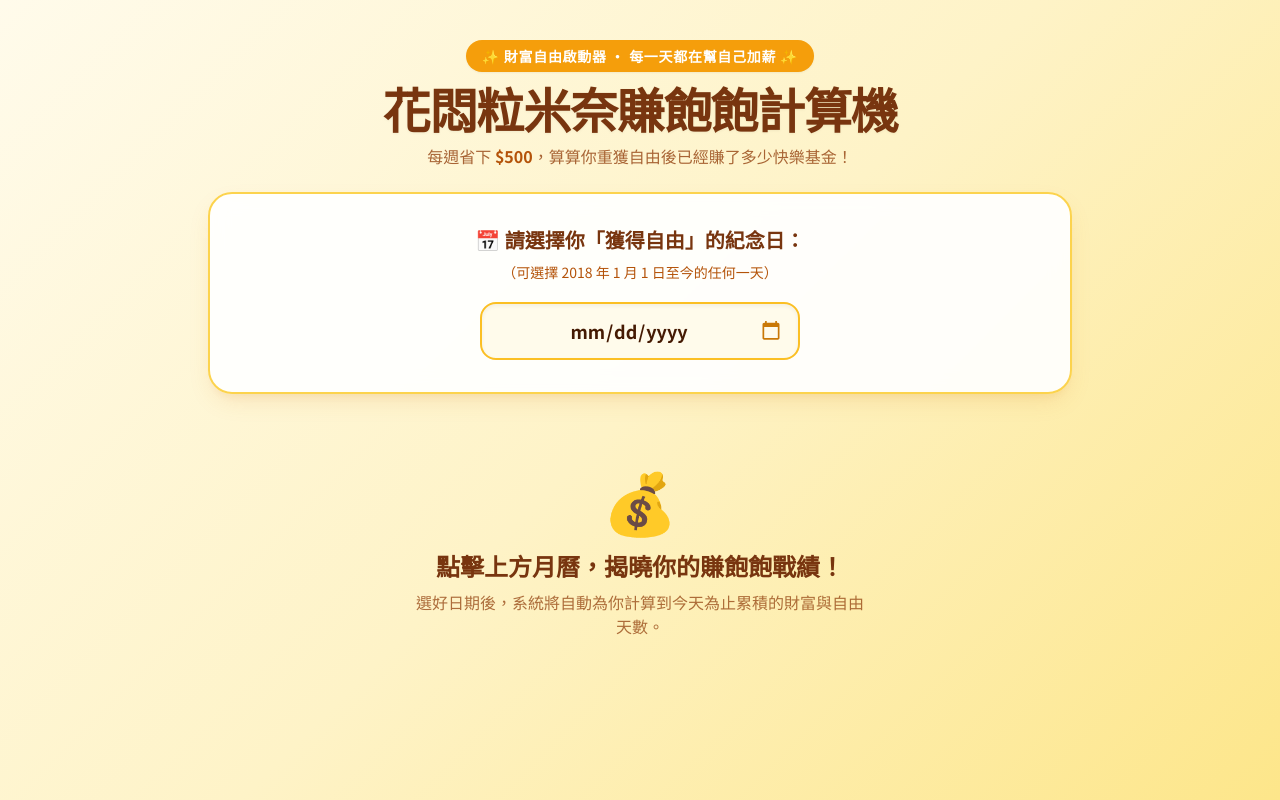
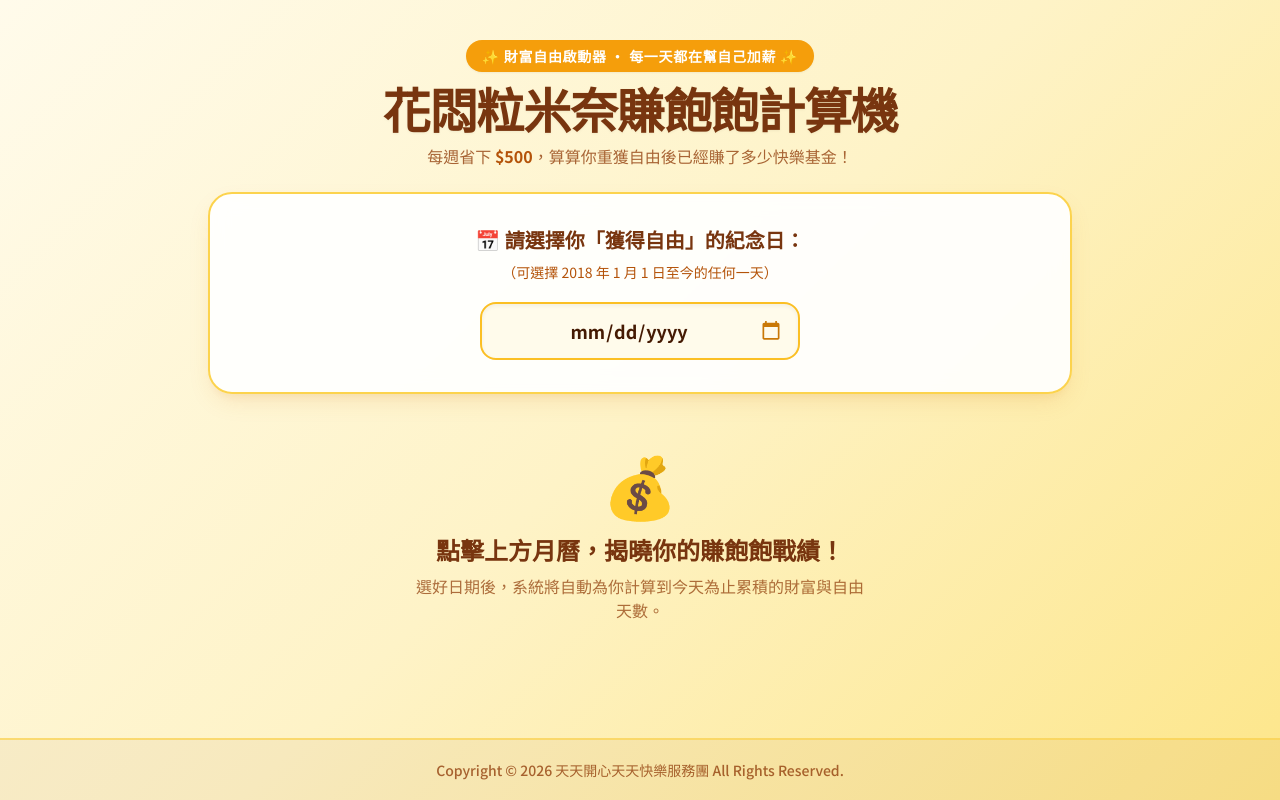
Before and after one commit to AlakaJuan/cw, a plain HTML site: page allmoneybackmehome.html in a window 1280 px wide. Drawn offline with nearby package versions, Linux system fonts and the light colour scheme.

Commit message:
Add files via upload

```diff
--- a/allmoneybackmehome.html
+++ b/allmoneybackmehome.html
@@ -38,9 +38,18 @@
         }
     </script>
     <style>
+        /* 根元素底色：避免捲動到底或手機回彈時露出白底 */
+        html {
+            background-color: #FDE68A;
+            min-height: 100%;
+        }
+        /* 版面改為上下彈性排列：內容不足一頁時，Footer 自動貼齊底部，不留大片空白 */
         body {
             background: linear-gradient(135deg, #FFFBEB 0%, #FEF3C7 50%, #FDE68A 100%);
             min-height: 100vh;
+            min-height: 100dvh;
+            display: flex;
+            flex-direction: column;
         }
         .gold-card {
             background: rgba(255, 255, 255, 0.92);
@@ -66,7 +75,7 @@
         }
     </style>
 </head>
-<body class="text-amber-950 antialiased selection:bg-amber-300 selection:text-amber-950 pb-6">
+<body class="text-amber-950 antialiased selection:bg-amber-300 selection:text-amber-950">
 
     <!-- 頂部標題區 -->
     <header class="pt-10 pb-6 px-4 text-center max-w-4xl mx-auto">
@@ -81,7 +90,7 @@
         </p>
     </header>
 
-    <main class="max-w-4xl mx-auto px-4 space-y-8">
+    <main class="flex-1 w-full max-w-4xl mx-auto px-4 space-y-8">
 
         <!-- 日期選擇器區塊 -->
         <section class="gold-card rounded-3xl p-6 sm:p-8 text-center transition-all">
@@ -106,7 +115,7 @@
         </section>
 
         <!-- 初始空白引導狀態 -->
-        <section id="emptyState" class="text-center py-12 px-4">
+        <section id="emptyState" class="text-center py-8 px-4">
             <div class="text-6xl mb-4 animate-float">💰</div>
             <h2 class="text-xl sm:text-2xl font-bold text-amber-900 mb-2">
                 點擊上方月曆，揭曉你的賺飽飽戰績！
@@ -202,6 +211,13 @@
         </div>
     </main>
 
+    <!-- 頁尾 -->
+    <footer class="mt-10 border-t-2 border-amber-300/70 bg-amber-900/5">
+        <p class="max-w-4xl mx-auto px-4 py-5 text-center text-xs sm:text-sm font-medium text-amber-800/80">
+            Copyright © 2026 天天開心天天快樂服務團 All Rights Reserved.
+        </p>
+    </footer>
+
     <script>
         // ==========================================
         // 1. 基礎設定與資料定義 (可依需求微調)
@@ -233,22 +249,23 @@
             "恭喜脫離大型情緒勒索現場，身心靈與錢包同步獲得大解放！繼續賺下去～"
         ];
 
-        // 購買力換算清單 (包含指定品項與台灣日常生活有感小物)
+        // 購買力換算清單 (包含指定品項與台灣日常生活有感小物，依單價由低到高排列)
         const REWARD_ITEMS = [
+            { name: "超商大杯美式", price: 45, unit: "杯", icon: "☕" },
+            { name: "全糖去冰珍奶", price: 65, unit: "杯", icon: "🧋" },
             { name: "大麥克漢堡", price: 70, unit: "個", icon: "🍔" },
+            { name: "邪惡國民大雞排", price: 90, unit: "塊", icon: "🍗" },
             { name: "一客香煎牛排", price: 300, unit: "客", icon: "🥩" },
             { name: "看電影一場", price: 350, unit: "場", icon: "🎟️" },
+            { name: "Netflix 追劇月費", price: 390, unit: "個月", icon: "🎬" },
             { name: "買樂高一盒", price: 1500, unit: "盒", icon: "🧱" },
+            { name: "台積電股票一股", price: 2200, unit: "股", icon: "📈" },
             { name: "一雙帥氣運動鞋", price: 3000, unit: "雙", icon: "👟" },
             { name: "讀一門學分", price: 3000, unit: "門", icon: "🎓" },
             { name: "看一場演唱會", price: 4000, unit: "場", icon: "🎤" },
             { name: "吃一頓米其林餐廳", price: 8000, unit: "頓", icon: "🍽️" },
             { name: "一隻全新 iPhone", price: 30000, unit: "支", icon: "📱" },
-            { name: "去日本爽玩一趟", price: 40000, unit: "趟", icon: "✈️" },
-            { name: "超商大杯美式", price: 45, unit: "杯", icon: "☕" },
-            { name: "全糖去冰珍奶", price: 65, unit: "杯", icon: "🧋" },
-            { name: "邪惡國民大雞排", price: 90, unit: "塊", icon: "🍗" },
-            { name: "Netflix 追劇月費", price: 390, unit: "個月", icon: "🎬" }
+            { name: "去日本爽玩一趟", price: 40000, unit: "趟", icon: "✈️" }
         ];
 
         // ==========================================
```
